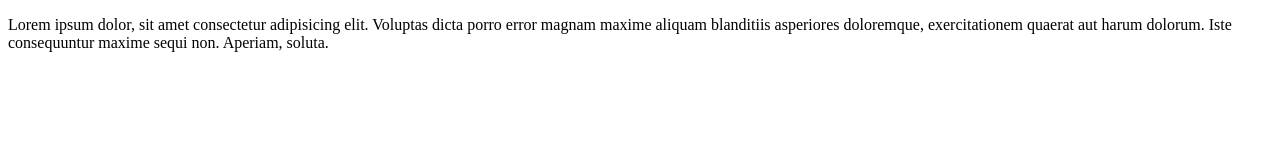
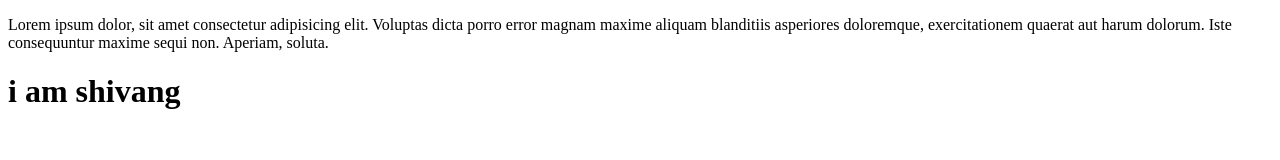
Before and after one commit to ShivangMourya/demoRepo, a plain HTML site: page index.html in a window 1280 px wide. Drawn offline with Linux system fonts and the light colour scheme.

Commit message:
add some headings

```diff
--- a/index.html
+++ b/index.html
@@ -7,5 +7,7 @@
 </head>
 <body>
     <p>Lorem ipsum dolor, sit amet consectetur adipisicing elit. Voluptas dicta porro error magnam maxime aliquam blanditiis asperiores doloremque, exercitationem quaerat aut harum dolorum. Iste consequuntur maxime sequi non. Aperiam, soluta.</p>
+
+    <h1>i am shivang </h1>
 </body>
 </html>
```
Also changed, not shown: 1 other file.
